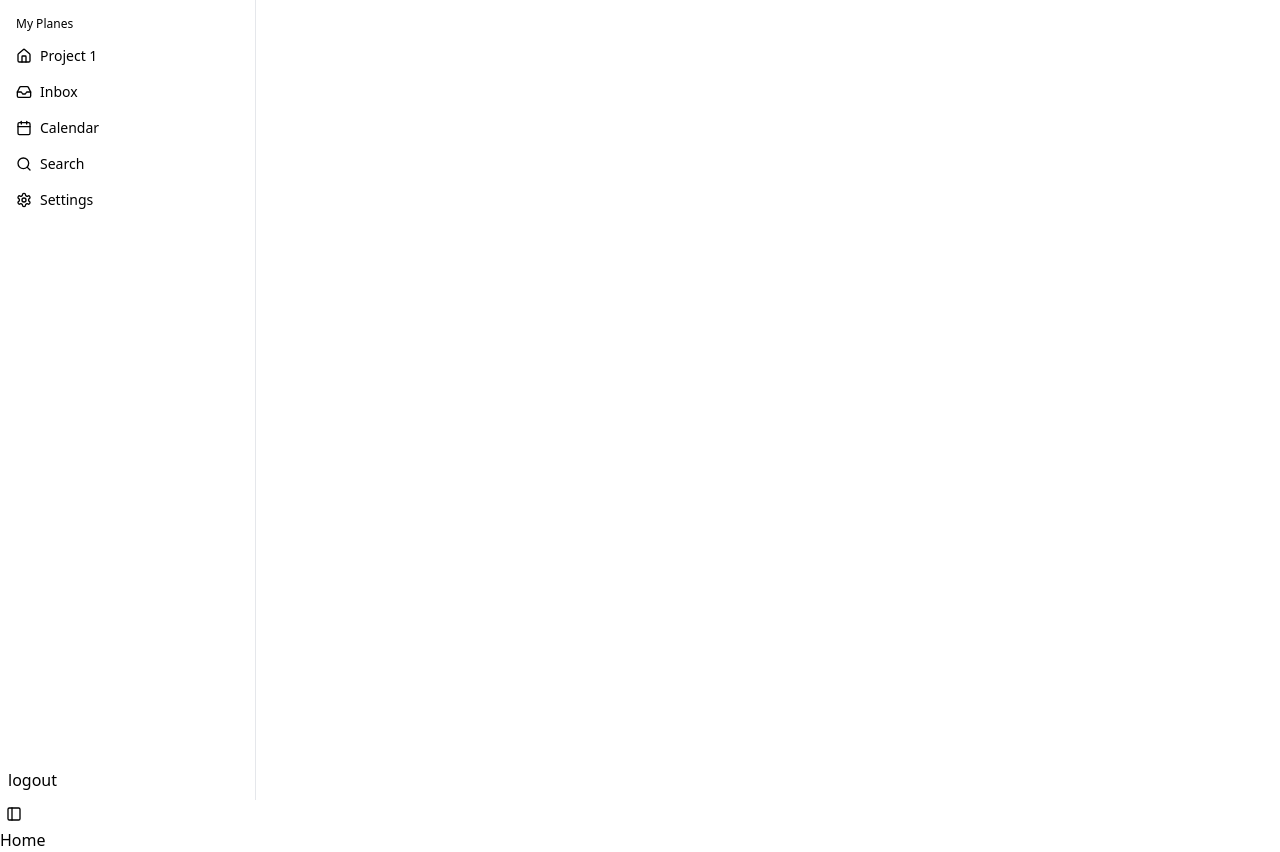
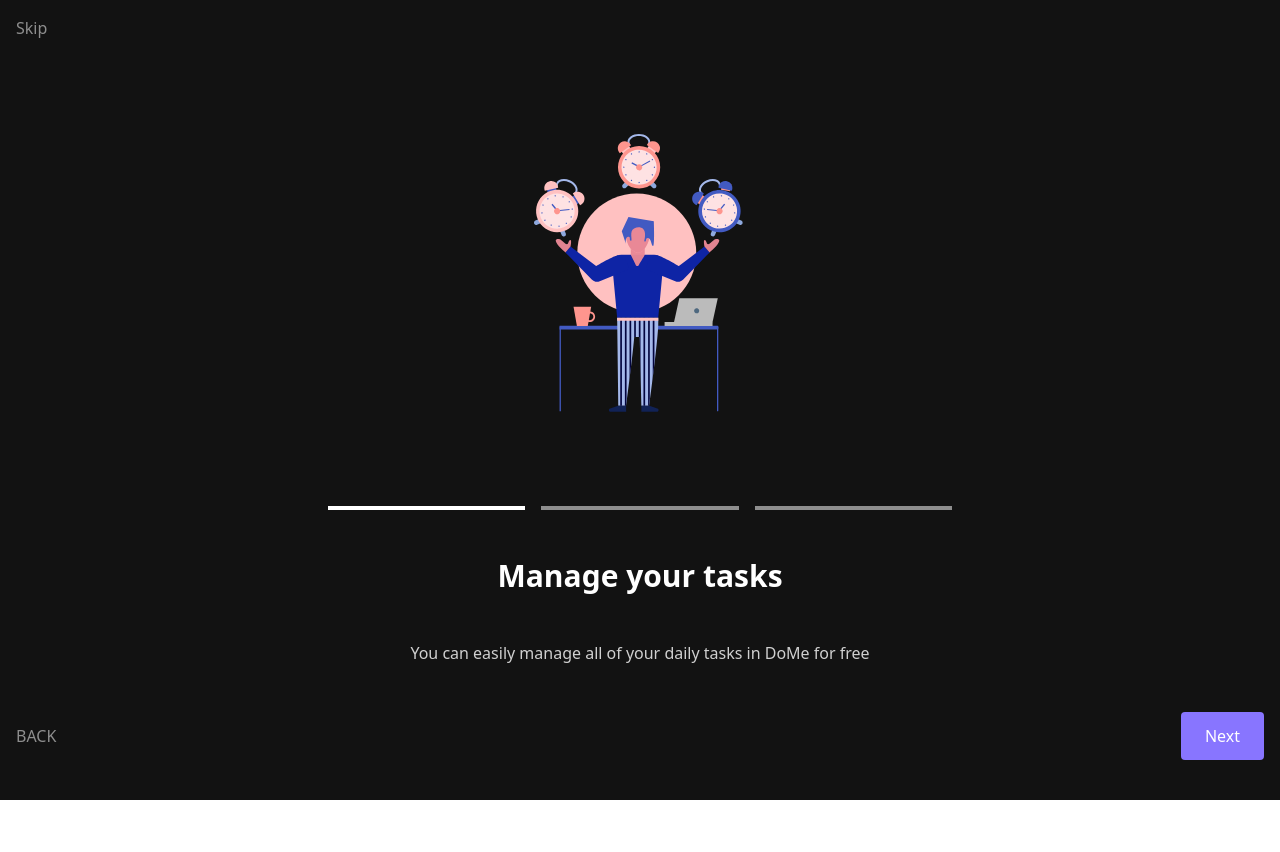
Before and after one commit to SaadiaEl08/to-do-list, a React (Vite) app in the folder frontend/: page / in a window 1280 px wide. After the commit the page ends 800 px from the top, so only its background shows below. Built offline with nearby package versions, Linux system fonts and the light colour scheme.

Commit message:
replace sidebar layout with intro page component

```diff
--- a/frontend/src/App.jsx
+++ b/frontend/src/App.jsx
@@ -1,23 +1,17 @@
 import { Outlet } from 'react-router';
-import { SidebarProvider, SidebarTrigger } from "@/components/ui/sidebar"
-import { AppSidebar } from "@/components/AppSidebar"
+import Intro from './pages/Intro';
 
 
 const App = () => {
+
     return (
-        <SidebarProvider>
-            <div>
-                <AppSidebar />
-                <main>
-                    <SidebarTrigger />
-                    <main>
-                        <Outlet />
-                    </main>
-                </main>
-            </div>
-        </SidebarProvider>
+        <div>
+            <Intro />
+            {/* <main className="h-full bg-[#1A202C]">
+                <Outlet />
+            </main> */}
 
-
+        </div>
     );
 };
 
```
